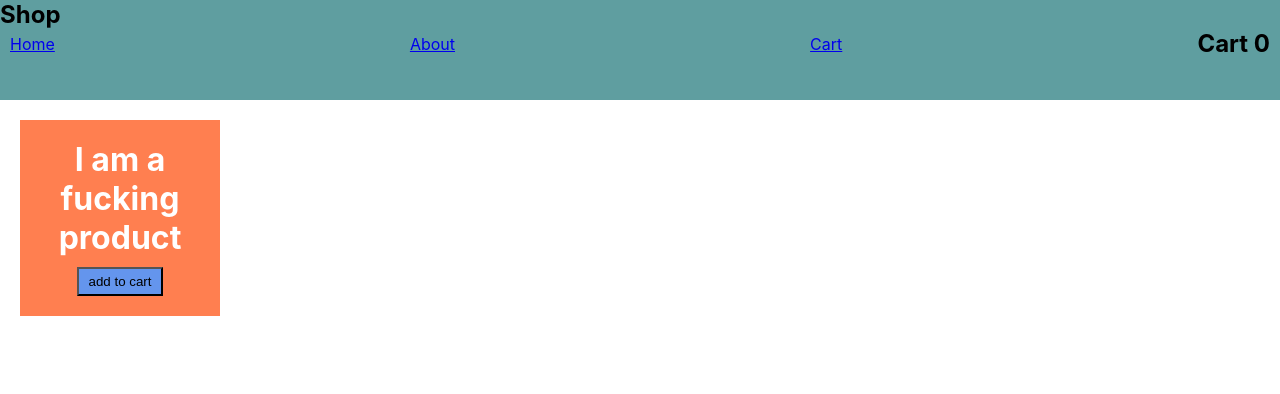
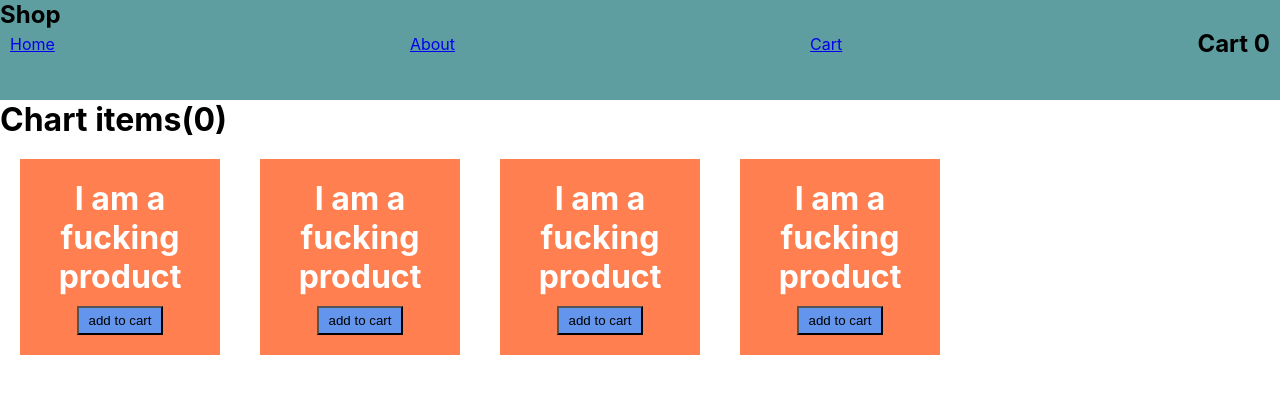
Before and after one commit to adibmed/Shopping-Cart-React-Redux, a React (Create React App) app: page / in a window 1280 px wide. Shown: the top 394 px of the page. Built offline with nearby package versions, Linux system fonts and the light colour scheme.

Commit message:
ADD Basic functionalities

```diff
--- a/src/App.css
+++ b/src/App.css
@@ -31,3 +31,6 @@ ul  li {
     margin-top: 10px;
     background-color: cornflowerblue;
 }
+.list {
+    display: flex;
+}
--- a/src/App.js
+++ b/src/App.js
@@ -1,12 +1,10 @@
 import React from "react";
 import "./App.css";
 import Home from "./Home";
-import Navbar from "./Navbar";
 
 function App() {
   return (
     <div>
-      <Navbar />
       <Home />
     </div>
   );
--- a/src/Home.js
+++ b/src/Home.js
@@ -1,14 +1,37 @@
-import React from "react";
+import React, { useState } from "react";
 
+import Navbar from "./Navbar";
 function Home() {
+
+    const [basketNumber, setBasketNumbers] = useState(0);
+
+    const addToCart = () => {
+       setBasketNumbers(basketNumber + 1);
+    }
   return (
     <div className="app">
+
+      <Navbar />
       <header>
+          <h1>Chart items({basketNumber})</h1>
+      <div className="list">
+      <div className="product">
+          <h1>I am a fucking product</h1>
+          <button onClick={addToCart}>add to cart</button>
+        </div>
         <div className="product">
-            <h1 >I am a fucking product</h1>
-            <button>add to cart</button>
+          <h1>I am a fucking product</h1>
+          <button onClick={addToCart}>add to cart</button>
         </div>
-
+        <div className="product">
+          <h1>I am a fucking product</h1>
+          <button onClick={addToCart}>add to cart</button>
+        </div>
+        <div className="product">
+          <h1>I am a fucking product</h1>
+          <button onClick={addToCart}>add to cart</button>
+        </div>
+      </div>
       </header>
     </div>
   );
```
